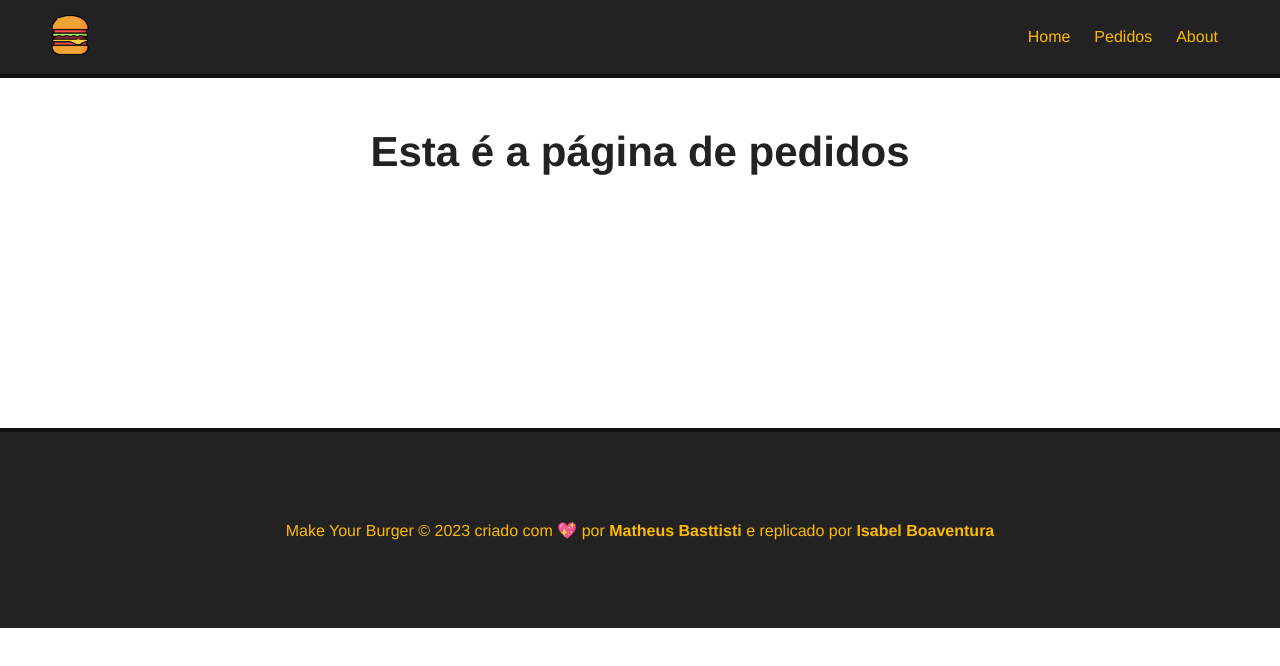
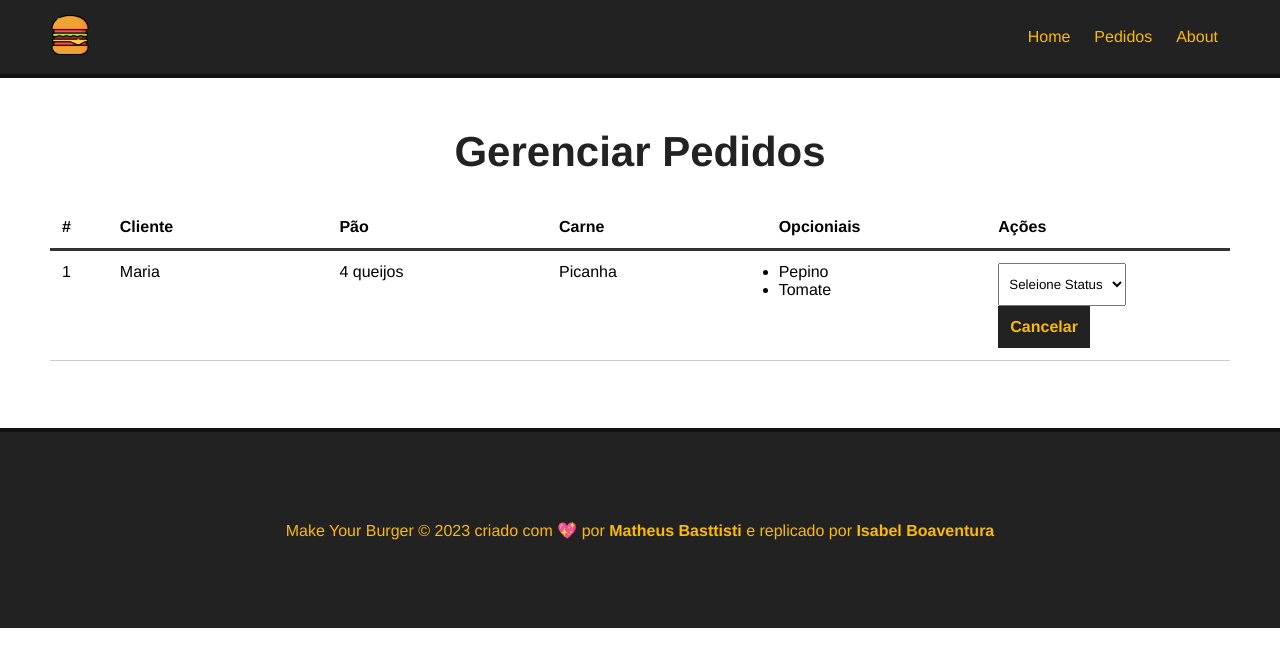
Before and after one commit to IsabelBoaventura/VueJs, a Vue app in the folder MatheusBasttisti/make_your_burger/: page /pedidos in a window 1280 px wide. Shown: the top 666 px of the page. Built offline with nearby package versions, Linux system fonts and the light colour scheme.

Commit message:
Finalizando aula 29

```diff
--- /dev/null
+++ b/MatheusBasttisti/make_your_burger/src/components/Dashboard.vue
@@ -0,0 +1,106 @@
+<template>
+    <div id="burger-table">
+        <div>
+            <div id="burger-table-heading">
+                <div class="order-id">#</div>
+                <div>Cliente</div>
+
+                <div>Pão</div>
+                <div>Carne</div>
+                <div>Opcioniais</div>
+                <div>Ações</div>
+            </div>
+        </div>
+
+        <div id="burger-table-rows">
+            <div class="burger-table-row">
+                <div class="order-number">1</div>
+                <div>Maria</div>
+                <div>4 queijos </div>
+                <div>Picanha</div>
+                <div>
+                    <ul>
+                        <li>Pepino</li>
+                        <li>Tomate</li>
+                    </ul>
+                </div>
+                <div>
+                    <select name="status" id="status" class="status">
+                        <option value="">Seleione Status</option>
+                    </select>
+                    <button class="delete-btn">Cancelar</button>
+
+                </div>
+            </div>
+        </div>
+
+    </div>
+</template>
+
+
+<script>
+export default {
+    name: "Dashboard"
+}
+</script>
+
+
+<style scoped>
+    #burger-table{
+        max-width: 1200px;
+        margin: 0 auto ;
+    }
+
+    #burger-table-heading,
+    #burger-table-rows,
+    .burger-table-row{
+        display: flex;
+        flex-wrap: wrap;
+    }
+
+
+    #burger-table-heading{
+        font-weight: bold;
+        padding: 12px;
+        border-bottom: 3px solid #333;
+    }
+
+    #burger-table-heading div,
+    .burger-table-row div{
+        width: 19%;
+    }
+
+    .burger-table-row{
+        width: 100%;
+        padding: 12px;
+        border-bottom: 1px solid #CCC;
+    }
+
+    #burger-table-heading .order-id,
+    .burger-table-row .order-number{
+        width: 5%;
+    }
+
+    select{
+        padding: 12px 6px;
+        margin-right: 12px;
+    }
+
+    .delete-btn{
+        background-color: #222;
+        color: #FCBA03;
+        font-weight: bold;
+        border: 2px solid #222;
+        padding: 10px;
+        font-size: 16px;
+        margin: 0 auto;
+        cursor: pointer;
+        transition: .5s;
+    }
+
+    .delete-btn:hover{
+        background-color: transparent;
+        color: #222;
+    }
+
+</style>
--- a/MatheusBasttisti/make_your_burger/src/views/Pedidos.vue
+++ b/MatheusBasttisti/make_your_burger/src/views/Pedidos.vue
@@ -1,12 +1,17 @@
 <template>
     <div class="main-container">
-        <h1>Esta é a página de pedidos </h1>
+        <h1>Gerenciar Pedidos</h1>
+        <Dashboard />
     </div>
 </template>
 
 
 <script>
+import Dashboard from '../components/Dashboard.vue';
 export default {
-    name: "Pedidos"
+    name: "Pedidos",
+    components: {
+        Dashboard
+    }
 }
 </script>
```
Also changed, not shown: 1 other file (tests, documents, lock files or other folders).
